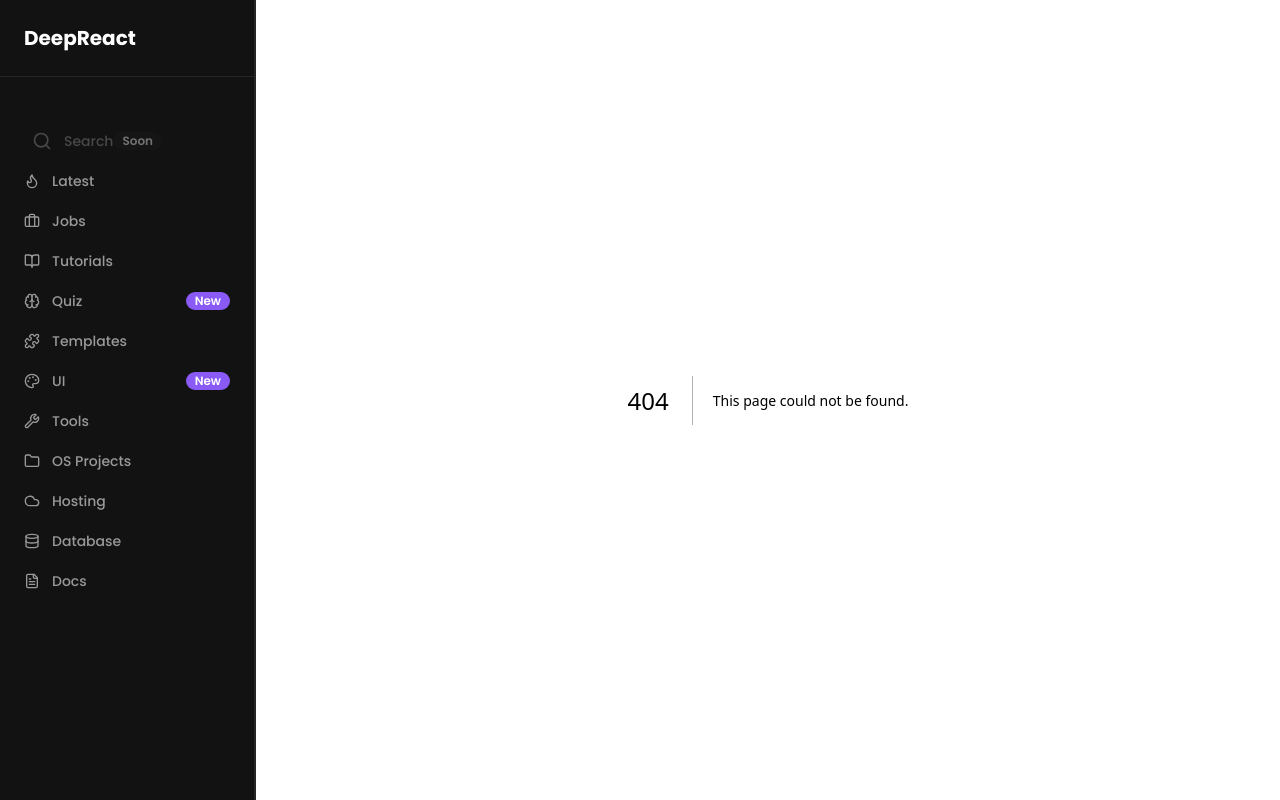
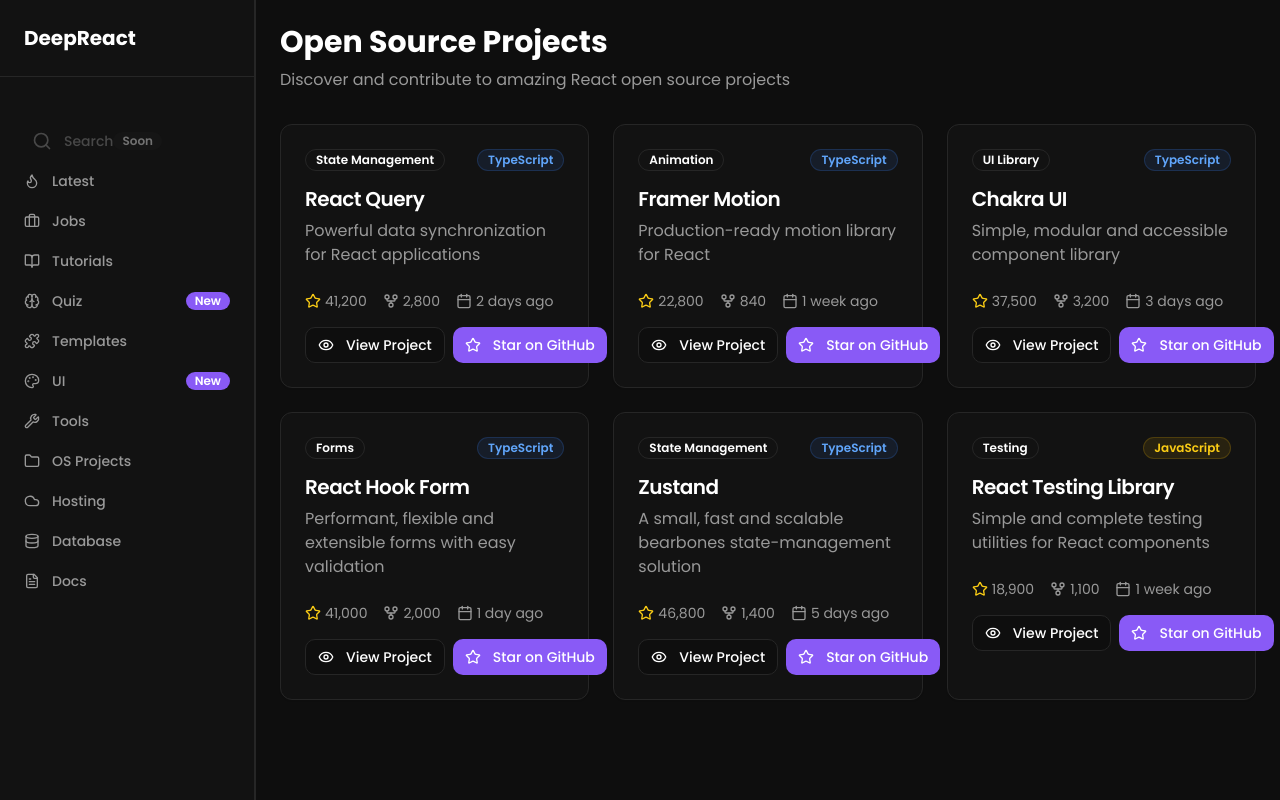
Before and after one commit to codewithfranciss/deepnext, a Next.js app: page /content/projects in a window 1280 px wide. Before the commit this address had no page. Shown: the top 800 px of the page. Built offline with nearby package versions, Linux system fonts and the light colour scheme.

Commit message:
feat: add projects page

```diff
--- /dev/null
+++ b/app/content/projects/page.tsx
@@ -0,0 +1,135 @@
+
+import { Card, CardContent, CardDescription, CardHeader, CardTitle } from "@/components/ui/card";
+import { Badge } from "@/components/ui/badge";
+import { Button } from "@/components/ui/button";
+import { Star, GitFork, Eye, Calendar } from "lucide-react";
+
+const OSProjects = () => {
+  const projects = [
+    {
+      title: "React Query",
+      description: "Powerful data synchronization for React applications",
+      stars: 41200,
+      forks: 2800,
+      language: "TypeScript",
+      lastUpdate: "2 days ago",
+      category: "State Management"
+    },
+    {
+      title: "Framer Motion",
+      description: "Production-ready motion library for React",
+      stars: 22800,
+      forks: 840,
+      language: "TypeScript",
+      lastUpdate: "1 week ago",
+      category: "Animation"
+    },
+    {
+      title: "Chakra UI",
+      description: "Simple, modular and accessible component library",
+      stars: 37500,
+      forks: 3200,
+      language: "TypeScript",
+      lastUpdate: "3 days ago",
+      category: "UI Library"
+    },
+    {
+      title: "React Hook Form",
+      description: "Performant, flexible and extensible forms with easy validation",
+      stars: 41000,
+      forks: 2000,
+      language: "TypeScript",
+      lastUpdate: "1 day ago",
+      category: "Forms"
+    },
+    {
+      title: "Zustand",
+      description: "A small, fast and scalable bearbones state-management solution",
+      stars: 46800,
+      forks: 1400,
+      language: "TypeScript",
+      lastUpdate: "5 days ago",
+      category: "State Management"
+    },
+    {
+      title: "React Testing Library",
+      description: "Simple and complete testing utilities for React components",
+      stars: 18900,
+      forks: 1100,
+      language: "JavaScript",
+      lastUpdate: "1 week ago",
+      category: "Testing"
+    }
+  ];
+
+  const getLanguageColor = (language: string) => {
+    switch (language) {
+      case "TypeScript": return "bg-blue-500/10 text-blue-400 border-blue-500/20";
+      case "JavaScript": return "bg-yellow-500/10 text-yellow-400 border-yellow-500/20";
+      default: return "bg-gray-500/10 text-gray-400 border-gray-500/20";
+    }
+  };
+
+  return (
+      <div className="min-h-screen flex w-full bg-background">
+
+        <main className="flex-1 p-4 lg:p-6">
+          <div className="max-w-7xl mx-auto">
+            <div className="mb-6 lg:mb-8">
+              <h1 className="text-2xl lg:text-3xl font-bold text-foreground mb-2">Open Source Projects</h1>
+              <p className="text-muted-foreground">Discover and contribute to amazing React open source projects</p>
+            </div>
+
+            <div className="grid grid-cols-1 lg:grid-cols-2 xl:grid-cols-3 gap-4 lg:gap-6">
+              {projects.map((project, index) => (
+                <Card key={index} className="border-border hover:border-primary/20 transition-all hover:shadow-lg">
+                  <CardHeader>
+                    <div className="flex items-start justify-between mb-2">
+                      <Badge variant="outline">{project.category}</Badge>
+                      <Badge className={getLanguageColor(project.language)}>
+                        {project.language}
+                      </Badge>
+                    </div>
+                    <CardTitle className="text-lg lg:text-xl mb-2">{project.title}</CardTitle>
+                    <CardDescription className="text-sm lg:text-base">{project.description}</CardDescription>
+                  </CardHeader>
+                  <CardContent className="space-y-4">
+                    <div className="flex items-center gap-4 text-sm text-muted-foreground">
+                      <div className="flex items-center gap-1">
+                        <Star className="w-4 h-4 text-yellow-400" />
+                        {project.stars.toLocaleString()}
+                      </div>
+                      <div className="flex items-center gap-1">
+                        <GitFork className="w-4 h-4" />
+                        {project.forks.toLocaleString()}
+                      </div>
+                      <div className="flex items-center gap-1">
+                        <Calendar className="w-4 h-4" />
+                        {project.lastUpdate}
+                      </div>
+                    </div>
+
+                    <div className="flex flex-col sm:flex-row gap-2">
+                      <Button variant="outline" size="sm" className="flex-1">
+                        <Eye className="w-4 h-4 mr-1" />
+                        <span className="hidden sm:inline">View Project</span>
+                        <span className="sm:hidden">View</span>
+                      </Button>
+                      <Button size="sm" className="flex-1">
+                        <Star className="w-4 h-4 mr-1" />
+                        <span className="hidden sm:inline">Star on GitHub</span>
+                        <span className="sm:hidden">Star</span>
+                      </Button>
+                    </div>
+                  </CardContent>
+                </Card>
+              ))}
+            </div>
+          </div>
+        </main>
+      </div>
+
+  );
+};
+
+export default OSProjects;
```
